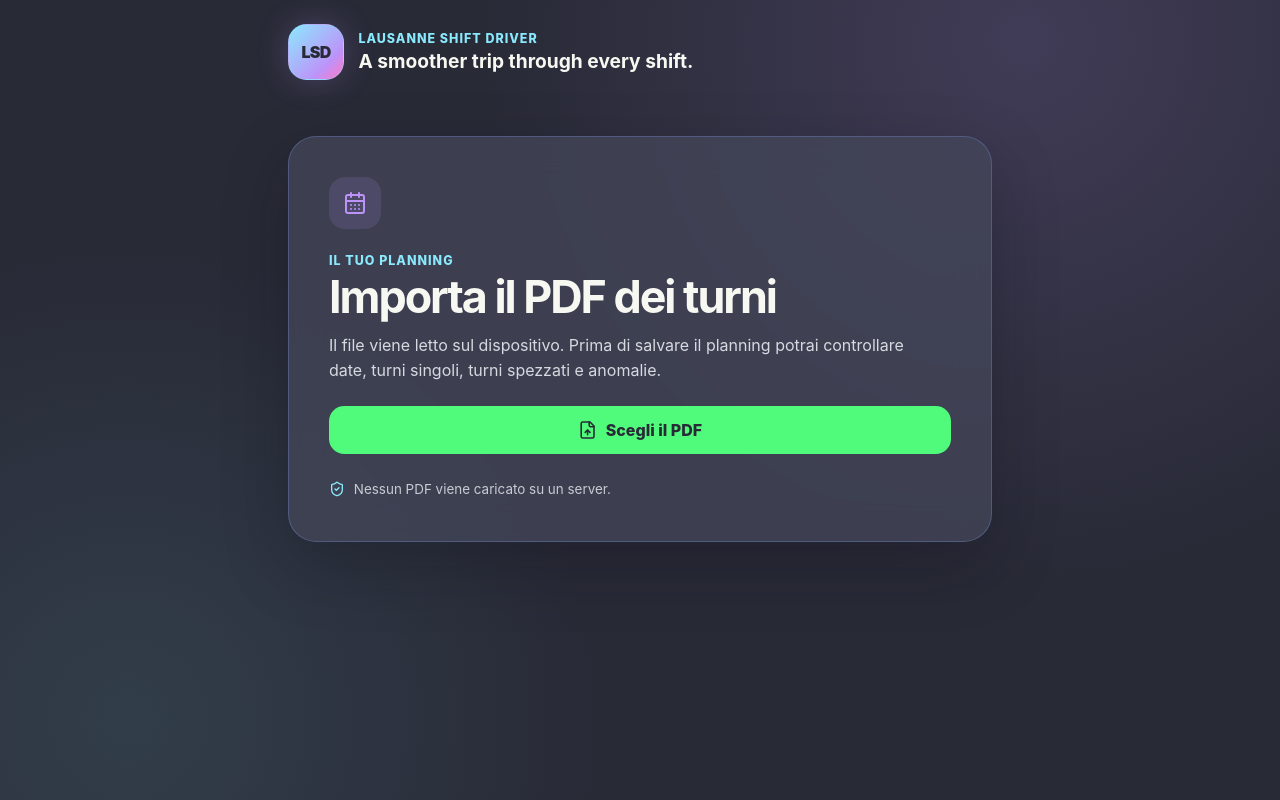
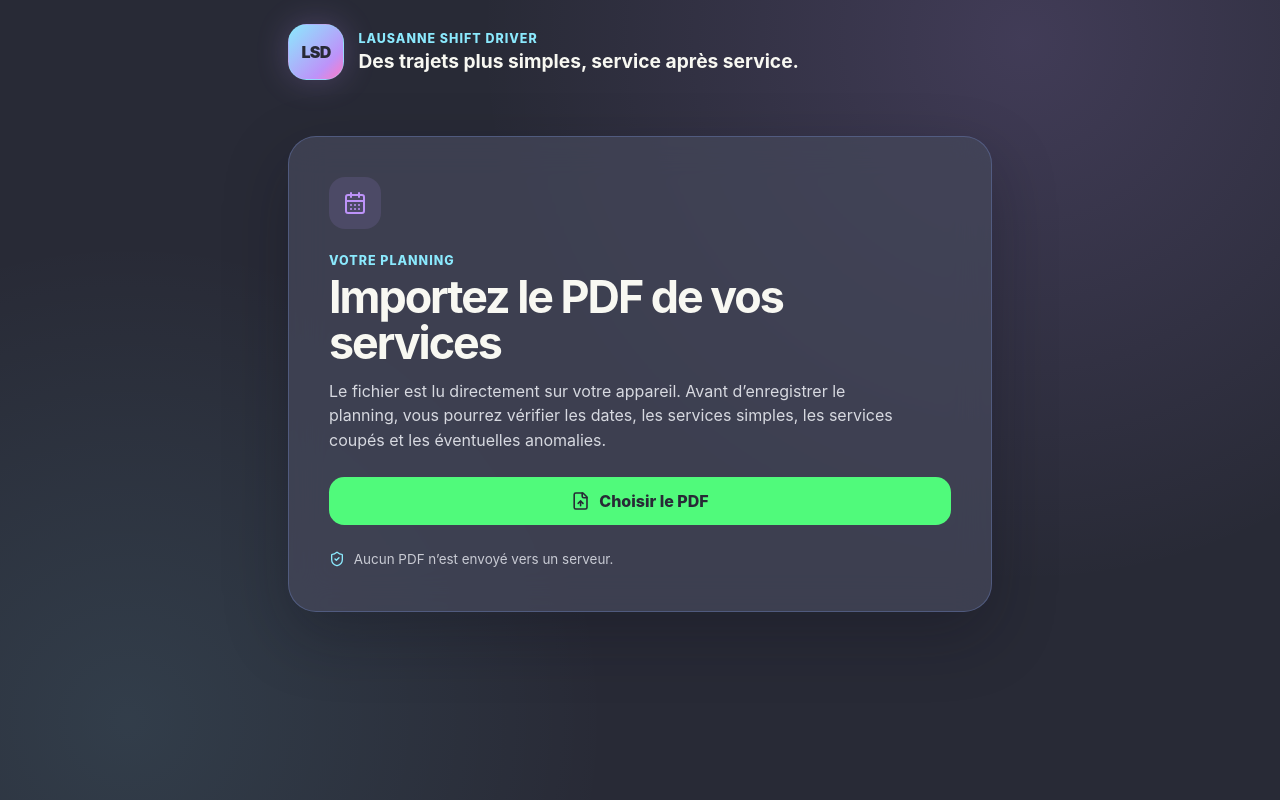
Before and after one commit to spiaz/lsd, a React (Vite) app: page / in a window 1280 px wide. Built offline with nearby package versions, Linux system fonts and the light colour scheme.

Commit message:
Translate UI copy to French

```diff
--- a/src/App.tsx
+++ b/src/App.tsx
@@ -19,17 +19,17 @@ export function App() {
         <div className="brand-mark" aria-hidden="true">LSD</div>
         <div>
           <p className="eyebrow">Lausanne Shift Driver</p>
-          <h1>A smoother trip through every shift.</h1>
+          <h1>Des trajets plus simples, service après service.</h1>
         </div>
       </header>
 
       <section className="import-card" aria-labelledby="import-title">
         <div className="icon-tile"><CalendarDays aria-hidden="true" /></div>
-        <p className="eyebrow">Il tuo planning</p>
-        <h2 id="import-title">Importa il PDF dei turni</h2>
+        <p className="eyebrow">Votre planning</p>
+        <h2 id="import-title">Importez le PDF de vos services</h2>
         <p className="intro">
-          Il file viene letto sul dispositivo. Prima di salvare il planning potrai controllare date,
-          turni singoli, turni spezzati e anomalie.
+          Le fichier est lu directement sur votre appareil. Avant d’enregistrer le planning, vous pourrez vérifier les dates,
+          les services simples, les services coupés et les éventuelles anomalies.
         </p>
 
         <input
@@ -41,18 +41,18 @@ export function App() {
         />
         <button className="primary-action" type="button" onClick={() => inputRef.current?.click()}>
           <FileUp aria-hidden="true" />
-          {selectedFile ? 'Scegli un altro PDF' : 'Scegli il PDF'}
+          {selectedFile ? 'Choisir un autre PDF' : 'Choisir le PDF'}
         </button>
 
         {selectedFile && (
           <p className="file-selection" role="status">
-            Selezionato: <strong>{selectedFile.name}</strong>
+            Fichier sélectionné : <strong>{selectedFile.name}</strong>
           </p>
         )}
 
         <div className="privacy-note">
           <ShieldCheck aria-hidden="true" />
-          <span>Nessun PDF viene caricato su un server.</span>
+          <span>Aucun PDF n’est envoyé vers un serveur.</span>
         </div>
       </section>
     </main>
```
